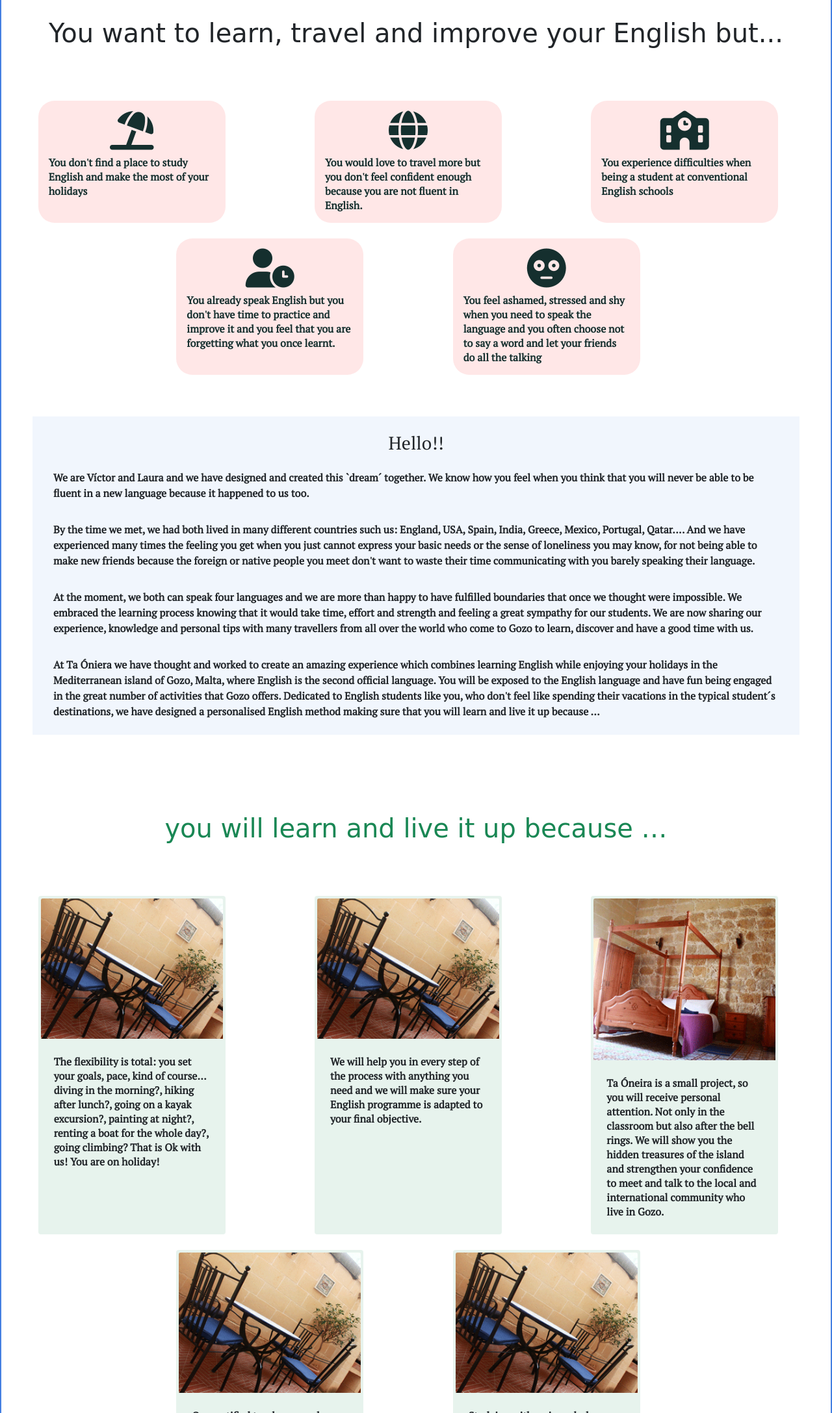
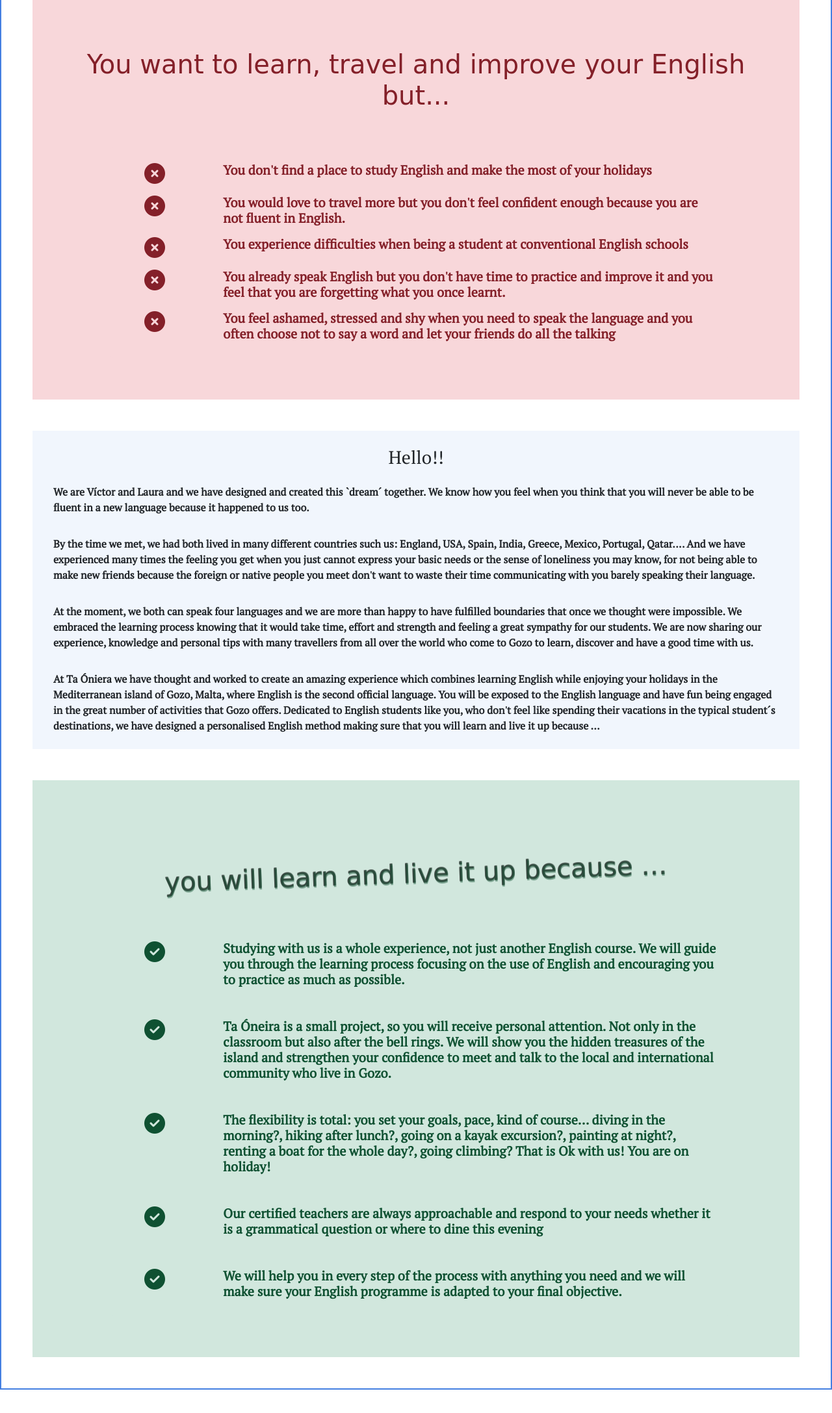
Before and after one commit to setiha/salesPage, a plain HTML site: page index.html in a window 1280 px wide. Shown: the part 625-2800 px from the top of the page at 65% size. After the commit the page ends 2764 px from the top, so only its background shows below. Drawn offline with Linux system fonts and the light colour scheme.

Commit message:
Card removed, the problem section and solution section were changed

```diff
--- a/index.html
+++ b/index.html
@@ -30,61 +30,49 @@
             </a>
         </div>
     </div>
-    <div class="row second-section">
+    <div class="row second-section p-5 m-5">
         <div>
             <h1 class="text-center pt-4 mt-5" id="second-h1"> You want to learn, travel and improve your English
                 but...</h1>
         </div>
         <div class="row justify-content-center mt-5 mb-3">
-            <div class="col-lg-4 mt-4 col-md-4 col-md-6 col-4 d-flex justify-content-center col-12">
-                <div class="card problem-card" style="width: 18rem;">
-                    <div class="card-body">
-                        <h5 class="card-title text-center"><i class="fas fa-umbrella-beach fa-2x"></i></h5>
-                        <p class="card-text">You don't find a place to study English and make the most of your
-                            holidays </p>
+            <ul class="list-group ms-5">
+                <li class="list-group-item list-group-item-danger ms-5 me-5">
+                    <div class="row mt-3">
+                        <div class="col-2 ps-5 pe-5"><i class="fas fa-times-circle fa-2x"></i></div>
+                        <div class="col-10"><span class="problem-text">You don't find a place to study English and make the most of your holidays</span>
                         </div>
                     </div>
-            </div>
-            <div class="col-lg-4 mt-4 col-md-4 col-md-6  col-4 d-flex justify-content-center col-12">
-                <div class="card  problem-card" style="width: 18rem;">
-                    <div class="card-body">
-                        <h5 class="card-title text-center"><i class="fas fa-globe fa-2x"></i></h5>
-                        <p class="card-text">You would love to travel more but you don't feel confident enough because
-                            you are not fluent in English.
-                        </p>
+                </li>
+                <li class="list-group-item list-group-item-danger ms-5 me-5">
+                    <div class="row">
+                        <div class="col-2 ps-5 pe-5"><i class="fas fa-times-circle fa-2x"></i></div>
+                        <div class="col-10"><span class="problem-text">You would love to travel more but you don't feel confident enough because you are not fluent in English.</span>
                         </div>
                     </div>
-            </div>
-            <div class="col-lg-4 mt-4 col-md-4 col-md-6  col-4 d-flex justify-content-center col-12">
-                <div class="card problem-card" style="width: 18rem;">
-                    <div class="card-body">
-                        <h5 class="card-title text-center"><i class="fas fa-school fa-2x"></i></i></h5>
-                        <p class="card-text">You experience difficulties when being a student at conventional English
-                            schools
-                        </p>
+                </li>
+                <li class="list-group-item list-group-item-danger ms-5 me-5">
+                    <div class="row">
+                        <div class="col-2 ps-5 pe-5"><i class="fas fa-times-circle fa-2x"></i></div>
+                        <div class="col-10"><span class="problem-text">You experience difficulties when being a student at conventional English schools</span>
                         </div>
                     </div>
-            </div>
-            <div class="col-lg-4 mt-4 col-md-4 col-md-6 col-4 d-flex justify-content-center col-12">
-                <div class="card  problem-card" style="width: 18rem;">
-                    <div class="card-body">
-                        <h5 class="card-title text-center"><i class="fas fa-user-clock fa-2x"></i></h5>
-                        <p class="card-text">You already speak English but you don't have time to practice and improve
-                            it and you feel that you are forgetting what you once learnt.
-                        </p>
+                </li>
+                <li class="list-group-item list-group-item-danger ms-5 me-5">
+                    <div class="row">
+                        <div class="col-2 ps-5 pe-5"><i class="fas fa-times-circle fa-2x"></i></div>
+                        <div class="col-10"><span class="problem-text">You already speak English but you don't have time to practice and improve it and you feel that you are forgetting what you once learnt. </span>
                         </div>
                     </div>
-            </div>
-            <div class="col-lg-4 mt-4 col-md-4 col-md-6  col-4 d-flex justify-content-center col-12">
-                <div class="card  problem-card" style="width: 18rem;">
-                    <div class="card-body">
-                        <h5 class="card-title text-center"><i class="fas fa-flushed fa-2x"></i></h5>
-                        <p class="card-text">You feel ashamed, stressed and shy when you need to speak the language and
-                            you often choose not to say a word and let your friends do all the talking</p>
+                </li>
+                <li class="list-group-item list-group-item-danger ms-5 me-5">
+                    <div class="row mb-3">
+                        <div class="col-2 ps-5 pe-5"><i class="fas fa-times-circle fa-2x"></i></div>
+                        <div class="col-10"><span class="problem-text">You feel ashamed, stressed and shy when you need to speak the language and you often choose not to say a word and let your friends do all the talking</span>
                         </div>
                     </div>
-            </div>
-
+                </li>
+            </ul>
         </div>
     </div>
     <div class="third-section m-5">
@@ -136,73 +124,49 @@
             </div>
         </div>
     </div>
-    <div class="row forth-section">
+    <div class="row forth-section p-5 m-5">
         <div>
             <h1 class="text-center pt-4 mt-5" id="third-h1"> you will learn and live it up because …</h1>
         </div>
         <div class="row justify-content-center mt-5 mb-3">
-            <div class="col-lg-4 mt-4 col-md-4 col-md-6 col-4 d-flex justify-content-center col-12">
-                <div class="card solution-card p-1" style="width: 18rem;">
-                    <img class="card-img-top" src="pictures/Yard.gif" alt="Card image cap">
-                    <div class="card-body">
-                        <h5 class="card-title text-center"></h5>
-                        <p class="card-text m-1">The flexibility is total: you set your goals, pace, kind of course… diving
-                            in the morning?, hiking after lunch?, going on a kayak excursion?, painting at night?,
-                            renting a boat for the whole day?, going climbing? That is Ok with us! You are on
-                            holiday!</p>
+            <ul class="list-group ms-5">
+                <li class="list-group-item list-group-item-success ms-5 me-5">
+                    <div class="row mt-3 mb-3">
+                        <div class="col-2 ps-5 pe-5"><i class="fas fa-check-circle fa-2x"></i></div>
+                        <div class="col-10"><span class="solution-text">Studying with us is a whole experience, not just another English course. We will guide you through the learning process focusing on the use of English and encouraging you to practice as much as possible.
+</span>
                         </div>
                     </div>
-            </div>
-            <div class="col-lg-4 mt-4 col-md-4 col-md-6  col-4 d-flex justify-content-center col-12">
-                <div class="card  solution-card p-1" style="width: 18rem;">
-                    <img class="card-img-top" src="pictures/Yard.gif" alt="Card image cap">
-                    <div class="card-body">
-                        <h5 class="card-title text-center"></h5>
-                        <p class="card-text m-1">We will help you in every step of the process with anything you need and we
-                            will make sure your English programme is adapted to your final objective.
-
-                        </p>
+                </li>
+                <li class="list-group-item list-group-item-success ms-5 me-5">
+                    <div class="row mb-3 mt-3">
+                        <div class="col-2 ps-5 pe-5"><i class="fas fa-check-circle fa-2x"></i></i></div>
+                        <div class="col-10"><span class="solution-text">Ta Óneira is a small project, so you will receive personal attention. Not only in the classroom but also after the bell rings. We will show you the hidden treasures of the island and strengthen your confidence to meet and talk to the local and international community who live in Gozo.</span>
                         </div>
                     </div>
-            </div>
-            <div class="col-lg-4 mt-4 col-md-4 col-md-6  col-4 d-flex justify-content-center col-12">
-                <div class="card solution-card p-1" style="width: 18rem;">
-                    <img class="card-img-top" src="pictures/Habita2.gif" alt="Card image cap">
-                    <div class="card-body">
-                        <h5 class="card-title text-center"></h5>
-                        <p class="card-text m-1">Ta Óneira is a small project, so you will receive personal attention. Not
-                            only in the classroom but also after the bell rings. We will show you the hidden treasures
-                            of the island and strengthen your confidence to meet and talk to the local and international
-                            community who live in Gozo.
-                        </p>
+                </li>
+                <li class="list-group-item list-group-item-success ms-5 me-5">
+                    <div class="row mb-3 mt-3">
+                        <div class="col-2 ps-5 pe-5"><i class="fas fa-check-circle fa-2x"></i></div>
+                        <div class="col-10"><span class="solution-text">The flexibility is total: you set your goals, pace, kind of course… diving in the morning?, hiking after lunch?, going on a kayak excursion?, painting at night?, renting a boat for the whole day?, going climbing? That is Ok with us! You are on holiday!</span>
                         </div>
                     </div>
-            </div>
-            <div class="col-lg-4 mt-4 col-md-4 col-md-6 col-4 d-flex justify-content-center col-12">
-                <div class="card  solution-card p-1" style="width: 18rem;">
-                    <img class="card-img-top" src="pictures/Yard.gif" alt="Card image cap">
-                    <div class="card-body">
-                        <h5 class="card-title text-center"></h5>
-                        <p class="card-text m-1">Our certified teachers are always approachable and respond to your needs
-                            whether it is a grammatical question or where to dine this evening.
-
-                        </p>
+                </li>
+                <li class="list-group-item list-group-item-success ms-5 me-5">
+                    <div class="row mb-3 mt-3">
+                        <div class="col-2 ps-5 pe-5"><i class="fas fa-check-circle fa-2x"></i></div>
+                        <div class="col-10"><span class="solution-text">Our certified teachers are always approachable and respond to your needs whether it is a grammatical question or where to dine this evening</span>
                         </div>
                     </div>
-            </div>
-            <div class="col-lg-4 mt-4 col-md-4 col-md-6  col-4 d-flex justify-content-center col-12">
-                <div class="card  solution-card p-1" style="width: 18rem;">
-                    <img class="card-img-top" src="pictures/Yard.gif" alt="Card image cap">
-                    <div class="card-body">
-                        <h5 class="card-title text-center"></h5>
-                        <p class="card-text m-1">Studying with us is a whole experience, not just another English course. We
-                            will guide you through the learning process focusing on the use of English and encouraging
-                            you to practice as much as possible.
-                        </p>
+                </li>
+                <li class="list-group-item list-group-item-success ms-5 me-5">
+                    <div class="row mb-3 mt-3">
+                        <div class="col-2 ps-5 pe-5"><i class="fas fa-check-circle fa-2x"></i></div>
+                        <div class="col-10"><span class="solution-text">We will help you in every step of the process with anything you need and we will make sure your English programme is adapted to your final objective. </span>
                         </div>
                     </div>
-            </div>
-
+                </li>
+            </ul>
         </div>
     </div>
 </div>
--- a/style.css
+++ b/style.css
@@ -39,34 +39,28 @@ body .container-fluid {
 
 .second-section {
     box-sizing: border-box;
-    margin: 0;
-    padding: 0;
+    background-color: #F8D7DA;
+    background-color:rgb(248, 215, 218);
+
 }
 
-.second-section .problem-card {
-    border-radius: 25px;
+.second-section .problem-text {
     /*border: #447fe1 1px solid;*/
-    border: 0;
-    font-size: 16px;
+    font-size: 20px;
     line-height: 22px;
     font-family: 'PT Serif', serif;
-    color: rgb(21, 47, 46);
     font-style: normal;
     font-weight: 700;
-    background: rgba(250, 25, 25, 0.1);
 }
 
-.second-section .problem-card .card-title {
-    font-size: 30px;
-    line-height: 1em;
-    font-family: 'Fredoka One', cursive;
-    color: rgb(21, 47, 46);
-    font-style: normal;
-    font-weight: 600;
+
+.second-section .list-group .list-group-item.list-group-item-danger {
+    border: 0;
 }
 
 #second-h1 {
-    font-family: 'Fredoka One', cursive;;
+    font-family: 'Fredoka One', cursive;
+    color:rgb(132, 32, 41);
 }
 
 #h3-parent {
@@ -122,22 +116,32 @@ body .container-fluid {
 }
 
 #third-h1 {
-    color: #198754;
+    color: rgba(45, 104, 76, 0.5);
     font-family: 'Fredoka One', cursive;
+    transform: rotate(-2deg);
+    text-shadow: rgba(0,0,0,0.5) -1px 0,
+    rgba(0,0,0,0.3) 0 -1px,
+    rgba(45, 104, 76, 0.5) 0 2px,
+    rgba(0,0,0,0.3) -1px -1px;
+
+
+
 }
 
-.forth-section .solution-card {
-    background-color: rgbA(25, 135, 84, 0.1);
-    font-size: 16px;
+.forth-section {
+    background-color: #D1E7DD;
+}
+.forth-section .solution-text {
+    font-size: 20px;
     line-height: 22px;
     font-family: 'PT Serif', serif;
     font-style: normal;
     font-weight: 700;
-    border: 0;
-    position: relative;
-
 }
 
+.forth-section .list-group .list-group-item.list-group-item-success {
+    border: 0;
+}
 
 @media screen and (max-width: 575px) {
     .problem-card {
```
Lines whose indentation alone changed are shown as unchanged.
